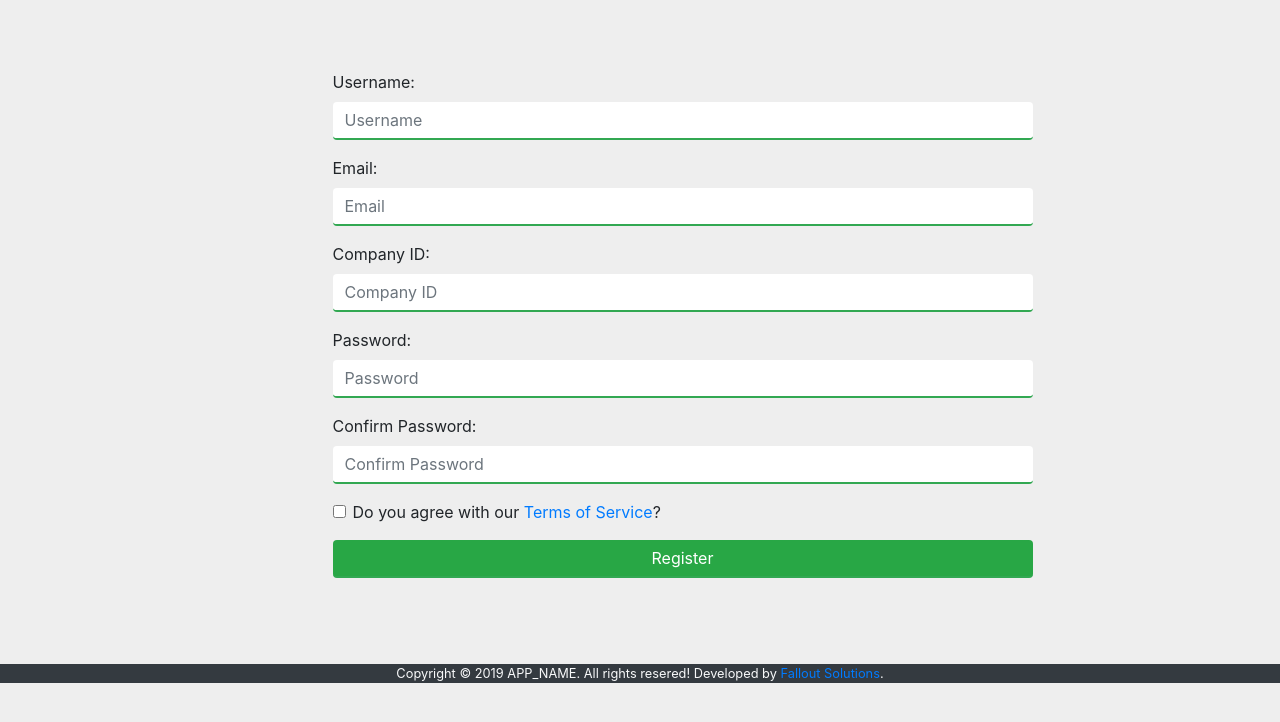
After one commit to DAGHQ/Harris-County-Professional-Gasses, a PHP site: template app/views/inc/forms/register-form.php in a window 1280 px wide. The commit adds this page. Shown: the top 722 px of the page. Run offline with PHP 8.4, Linux system fonts and the light colour scheme; the template is opened without the code that fills it, so the values that code supplies are empty; some libraries are stand-ins or nearby versions.

Commit message:
updated for form support

```diff
--- /dev/null
+++ b/app/Controllers/Login.php
@@ -0,0 +1,6 @@
+<?php
+class Login {
+	public function indexAction() {
+		View::render("Login" . DS . "index");
+	}
+}
--- /dev/null
+++ b/app/Controllers/Register.php
@@ -0,0 +1,6 @@
+<?php
+class Register {
+	public function indexAction() {
+		View::render("Register" . DS . "index");
+	}
+}
--- /dev/null
+++ b/app/views/inc/forms/register-form.php
@@ -0,0 +1,39 @@
+<div class="row">
+	<div class="col-md-3"></div>
+	<div class="col-md-6 user-form">
+		<form action="" method="post" class="">
+			<div class="form-group">
+				<label for="username">Username: </label>
+				<input type="text" class="form-control" placeholder="Username" name="username" autocomplete="off" id="username">
+			</div>
+			<div class="form-group">
+				<label for="email">Email: </label>
+				<input type="email" class="form-control" placeholder="Email" name="email" autocomplete="off" id="email">
+			</div>
+			<div class="form-group">
+				<label for="cid">Company ID: </label>
+				<input type="password" class="form-control" placeholder="Company ID" name="cid" autocomplete="off" id="cid">
+			</div>
+			<div class="form-group">
+				<label for="password">Password: </label>
+				<input type="password" class="form-control" placeholder="Password" name="password" autocomplete="off" id="password">
+			</div>
+			<div class="form-group">
+				<label for="cpassword">Confirm Password: </label>
+				<input type="password" class="form-control" placeholder="Confirm Password" name="cpassword" autocomplete="off" id="cpassword">
+			</div>
+			 <div class="form-group">
+		     <div class="form-check">
+		       <input class="form-check-input" type="checkbox" id="tos" name="tos">
+		       <label class="form-check-label" for="tos">
+		         Do you agree with our <a href="#">Terms of Service</a>?
+		       </label>
+		    </div>
+		  </div>
+		  <div class="form-group">
+		  	<input type="submit" name="register" value="Register" class="btn btn-block btn-success">
+		  </div>
+		</form>
+	</div>
+	<div class="col-md-3"></div>
+</div>
--- a/assets/css/app/style.css
+++ b/assets/css/app/style.css
@@ -55,3 +55,18 @@ div nav ul li a:hover {
 	border-bottom: 4px solid lightgreen;
 	box-shadow: 5px lightgreen;
 }
+
+div.user-form {
+	padding: 10px;
+	margin: 60px 10px;
+}
+
+.user-form input {
+	color: #32a852;
+	border: none;
+	border-bottom: 2px solid #32a852;
+}
+
+.user-form input[type=submit] {
+	color: white;
+}
--- a/core/View.php
+++ b/core/View.php
@@ -12,4 +12,8 @@ class View {
 	public static function page($page, $view) {
 		self::render($page . DS . $view);
 	}
+
+	public static function form($form) {
+		self::render("inc" . DS . "forms" . DS . $form);
+	}
 }
```
Also changed, not shown: app/views/Login/index.php (added, +20 -0 lines), app/views/Register/index.php (added, +20 -0 lines), app/views/inc/forms/login-form.php (added, +27 -0 lines), app/views/inc/navbar-top.php (+4 -4 lines), 8 other files.
